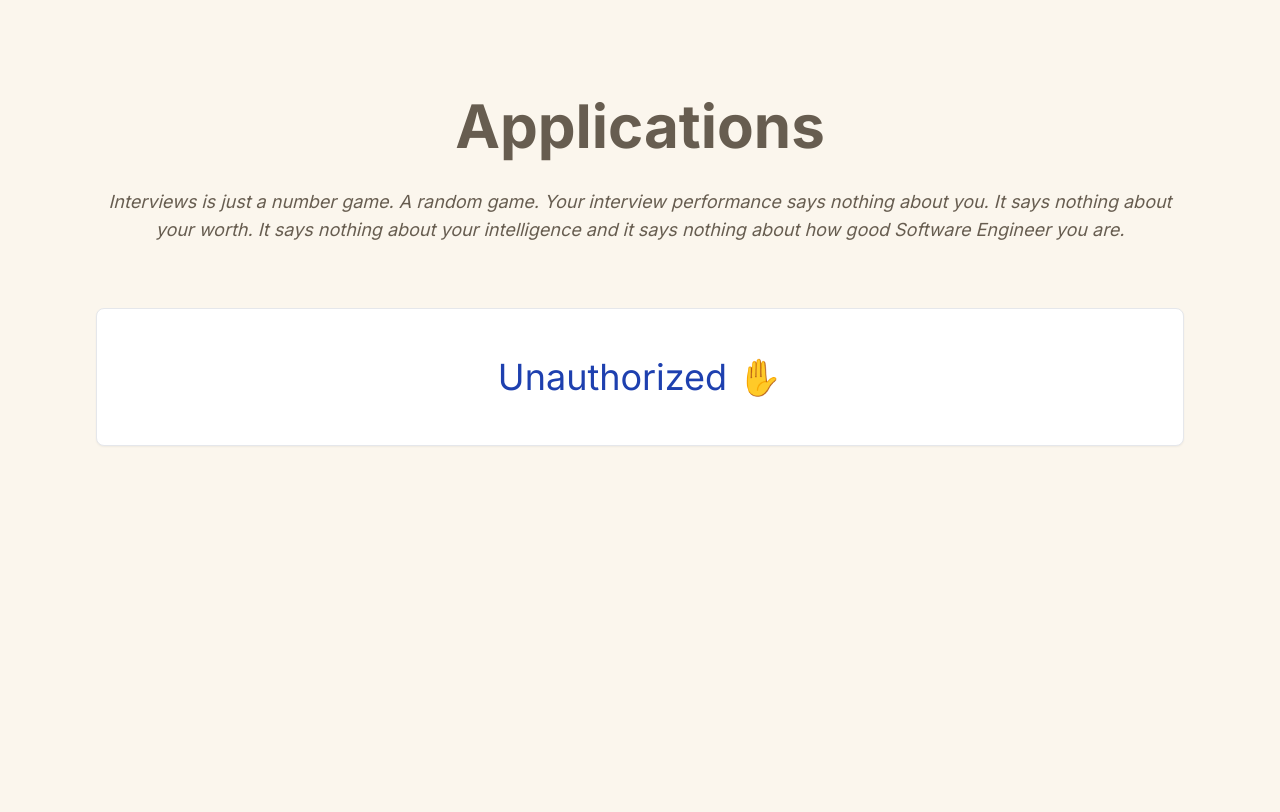
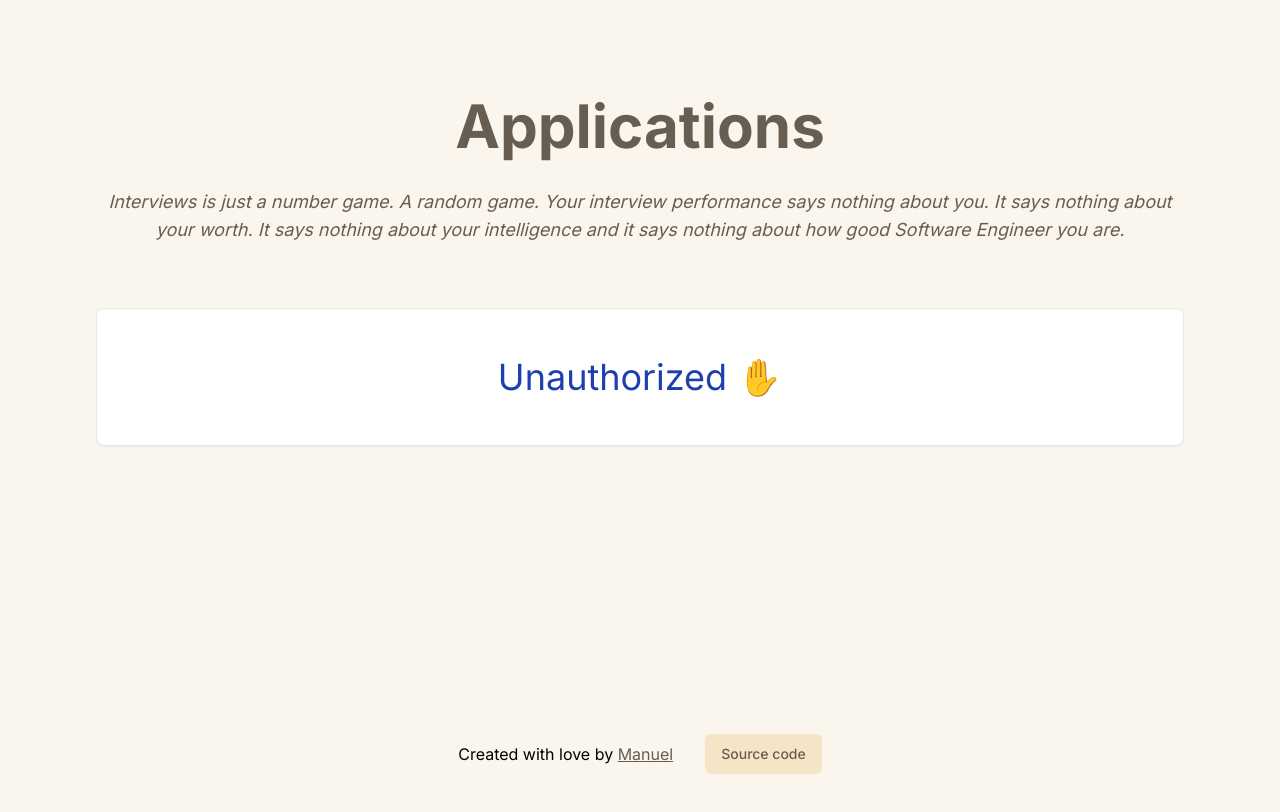
Before and after one commit to manuelalferez/job-hunt-counter, a Next.js app: page / in a window 1280 px wide. Shown: the top 812 px of the page. Built offline with nearby package versions, Linux system fonts and the light colour scheme.

Commit message:
feat: added footer

```diff
--- /dev/null
+++ b/src/app/components/footer.tsx
@@ -0,0 +1,30 @@
+import { Button } from "./ui/button";
+
+export default function Footer() {
+  return (
+    <footer className="flex justify-center items-center gap-8 mt-48 mb-12">
+      <p>
+        Created with love by{" "}
+        <a
+          href="https://manuelalferez.com/"
+          target="_blank"
+          rel="noopener noreferrer"
+          className="text-dark underline"
+        >
+          Manuel
+        </a>
+      </p>
+
+      <Button className="bg-light bg-opacity-75 hover:bg-light">
+        <a
+          href="https://github.com/manuelalferez/job-hunt-counter"
+          target="_blank"
+          rel="noopener noreferrer"
+          className="text-dark"
+        >
+          Source code
+        </a>
+      </Button>
+    </footer>
+  );
+}
--- a/src/app/layout.tsx
+++ b/src/app/layout.tsx
@@ -1,6 +1,7 @@
 import type { Metadata } from "next";
 import { Inter } from "next/font/google";
 import "./globals.css";
+import Footer from "./components/footer";
 
 const inter = Inter({ subsets: ["latin"] });
 
@@ -16,7 +17,10 @@ export default function RootLayout({
 }) {
   return (
     <html lang="en" className="bg-light bg-opacity-25">
-      <body className={inter.className}>{children}</body>
+      <body className={inter.className}>
+        {children}
+        <Footer />
+      </body>
     </html>
   );
 }
```
